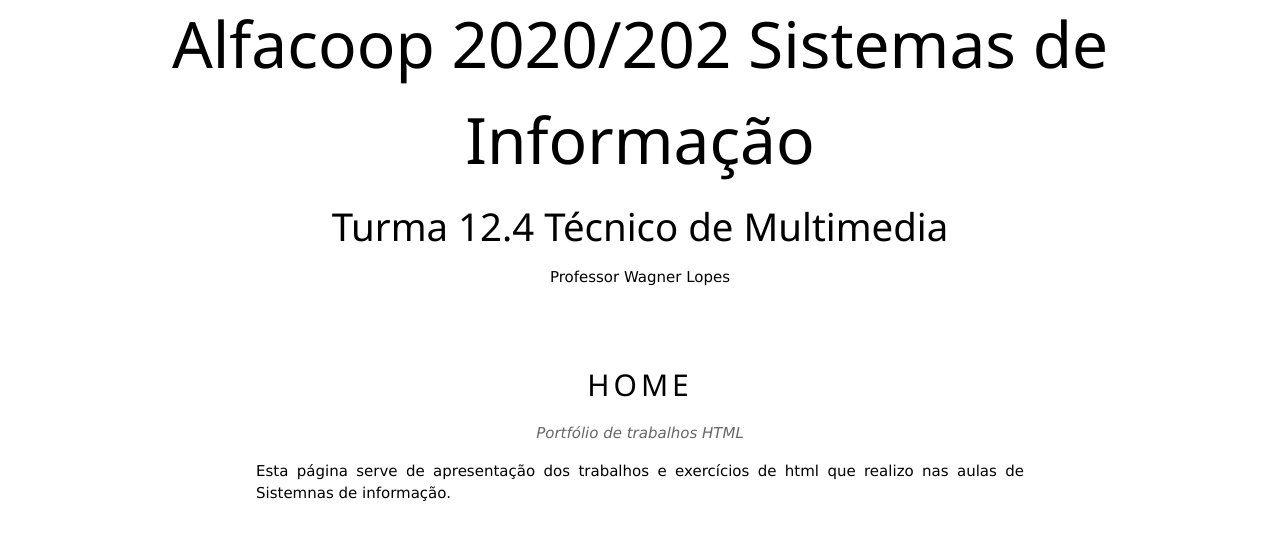
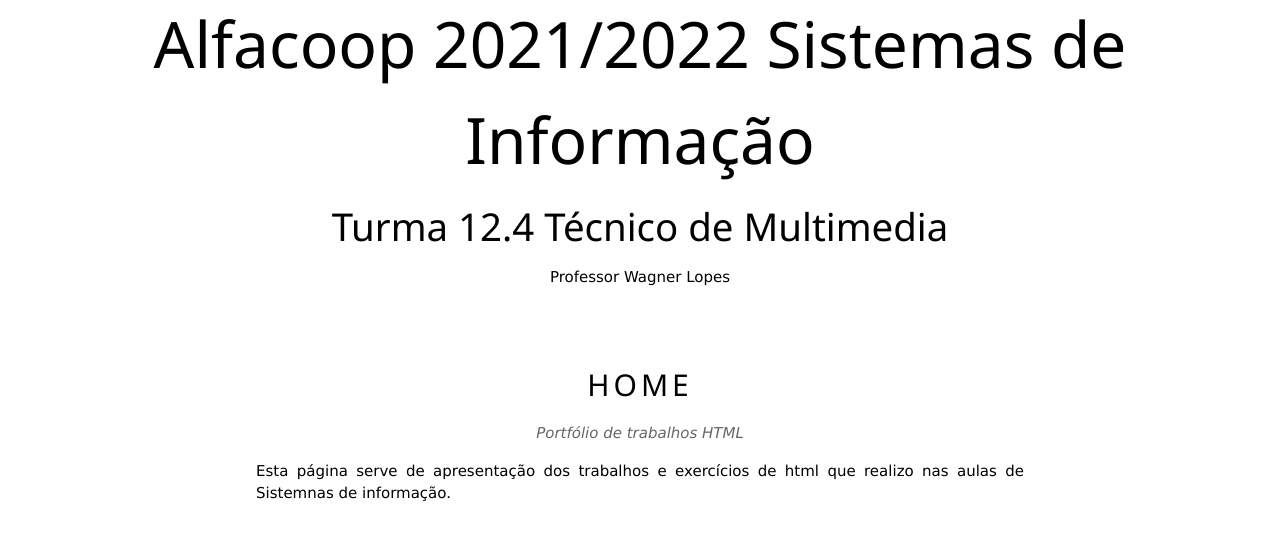
Before and after one commit to wagnerlopes-ensino/alfacoop-sinf-124, a plain HTML site: page index.html in a window 1280 px wide. Shown: the part 50-590 px from the top of the page. Drawn offline with Linux system fonts and the light colour scheme.

Commit message:
Update index.html

```diff
--- a/index.html
+++ b/index.html
@@ -62,7 +62,7 @@
 
  <!--CABEÇALHO-->
 <div class="myHeader myDivStyle">
-    <h2 class="myDivStyle" style="font-size:5vw">Alfacoop 2020/202 Sistemas de Informação</h2>
+    <h2 class="myDivStyle" style="font-size:5vw">Alfacoop 2021/2022 Sistemas de Informação</h2>
     <h3 class="myDivStyle" style="font-size:3vw">Turma 12.4 Técnico de Multimedia</h3>
     <span class="myDivStyle">Professor Wagner Lopes</span>
 </div>
```
